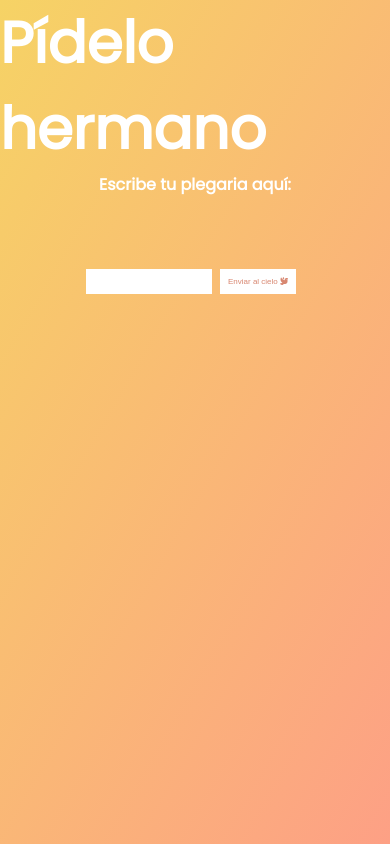
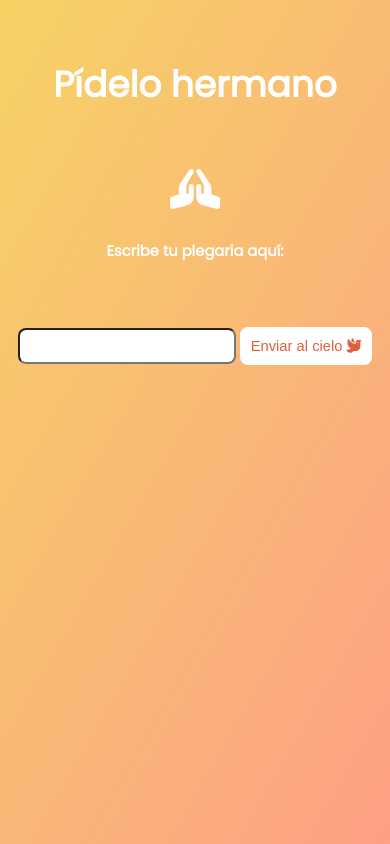
Before and after one commit to gmzi/pideloheermano, a plain HTML site: page index.html in a window 390 px wide. Drawn offline with Linux system fonts and the light colour scheme.

Commit message:
responsive 1

```diff
--- a/index.html
+++ b/index.html
@@ -18,8 +18,12 @@
   </head>
   <body>
     <header>
-      <h1>Pídelo hermano</h1>
+      <h1>
+        Pídelo hermano
+      </h1>
     </header>
+
+    <i class="fas fa-praying-hands"></i>
 
     <h2>Escribe tu plegaria aquí:</h2>
     <form>
--- a/script.js
+++ b/script.js
@@ -18,6 +18,10 @@ todoButton.addEventListener("click", addTodo);
 
 // Functions
 function addTodo(event) {
+  if (todoInput.value == "") {
+    alert("recuerda escribir tu plegaria en el espacio en blanco");
+    return false;
+  } else {
     // prevent form from submitting
     event.preventDefault();
     // Select esponse after prayer:
@@ -27,3 +31,4 @@ function addTodo(event) {
     //   clear  input value:
     todoInput.value = "";
   }
+}
--- a/style.css
+++ b/style.css
@@ -12,36 +12,47 @@ body {
 }
 
 header {
-  font-size: 1.8rem;
-}
-
-h2 {
-  font-size: 1rem;
-  text-align: center;
+  font-size: calc(1rem + 0.5vw);
 }
 
 header,
 form {
   min-height: 20vh;
-  display: flex; /*this whole snippet is a nice example of element basic styling */
+  display: flex;
   justify-content: center;
   align-items: center;
 }
 
-form input,
-form button {
-  padding: 0.5rem;
-  font-size: 0.5rem;
-  border: none;
+h1 {
+}
+
+.fa-praying-hands {
+  font-size: 2.5rem;
+  display: block;
+  text-align: center;
+  margin-bottom: 2rem;
+}
+
+h2 {
+  font-size: calc(0.8rem + 0.5vw);
+  text-align: center;
+}
+
+input,
+button {
+  margin: 2px 2px;
+  padding: 0.5rem 0.5rem;
+  font-size: calc(0.8rem + 0.5vw);
   background: white;
+  border-radius: 0.5rem;
 }
 
 button {
-  color: #d88771;
+  color: #dd613f;
   background: white;
   cursor: pointer;
   transition: all 0.3s ease;
-  margin: 0 0.5rem;
+  border: solid white;
 }
 
 button:hover {
@@ -57,7 +68,7 @@ button:hover {
 
 .aleluya {
   margin: 0.5rem;
-  font-size: 3rem;
+  font-size: calc(2rem + 0.5vw);
   color: white;
   display: flex;
   justify-content: space-between;
```
Lines whose indentation alone changed are shown as unchanged.
